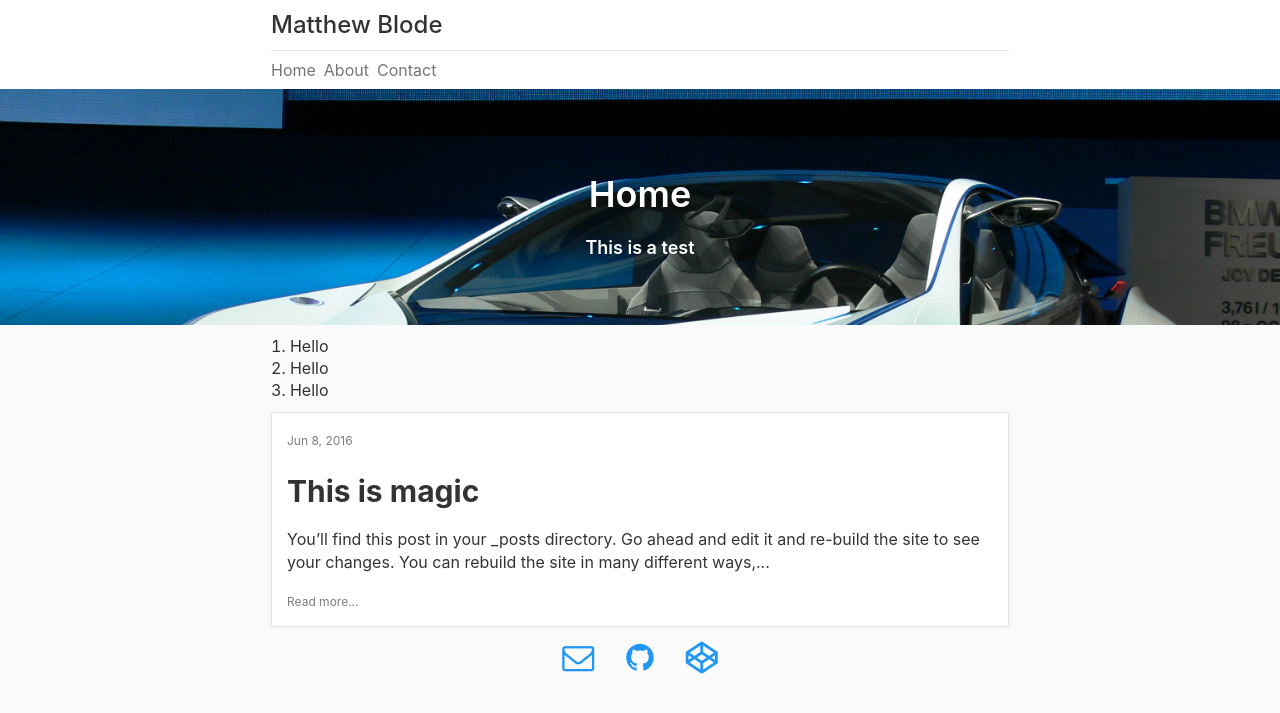
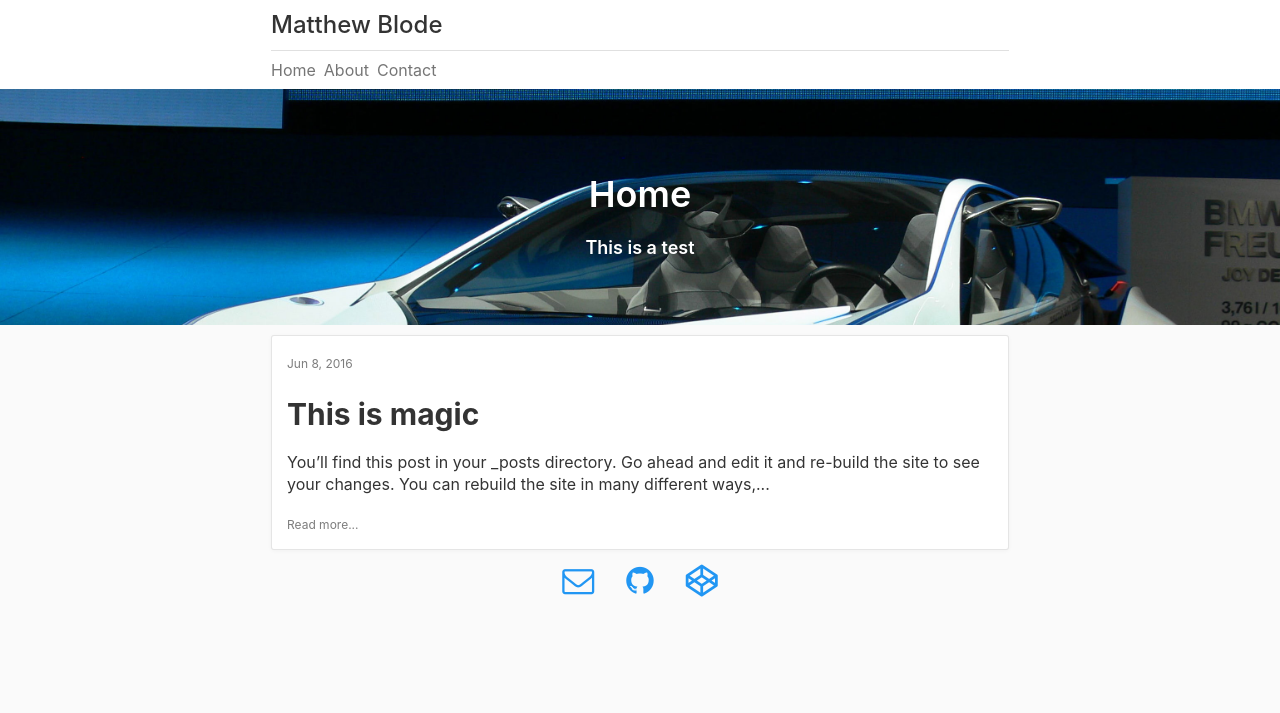
Before and after one commit to mblode/tavlin, a Jekyll site: the page built from index.markdown, in a window 1280 px wide. Shown: the top 713 px of the page. Built offline with Jekyll 4.4.1, drawn with Linux system fonts in a browser that asks for light colours; nearby versions of some CDN libraries.

Commit message:
Updated Index

```diff
--- a/index.markdown
+++ b/index.markdown
@@ -5,10 +5,6 @@ header_title: Home
 header_desc: This is a test
 layout: default
 ---
-
-1. Hello
-2. Hello
-3. Hello
 
 <div class="home">
   {% for post in site.posts %}
```
